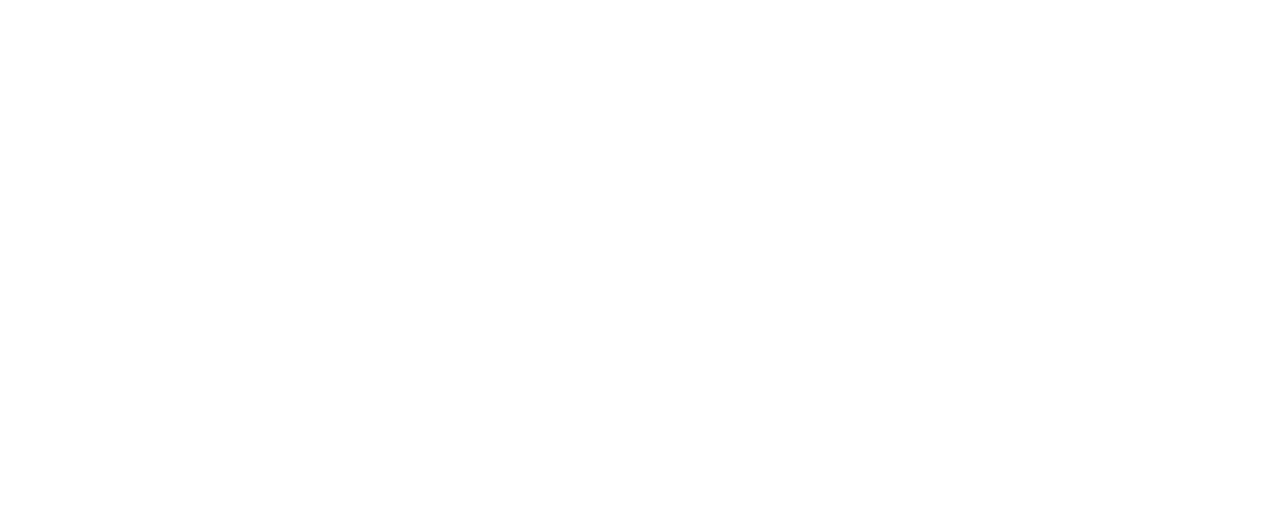
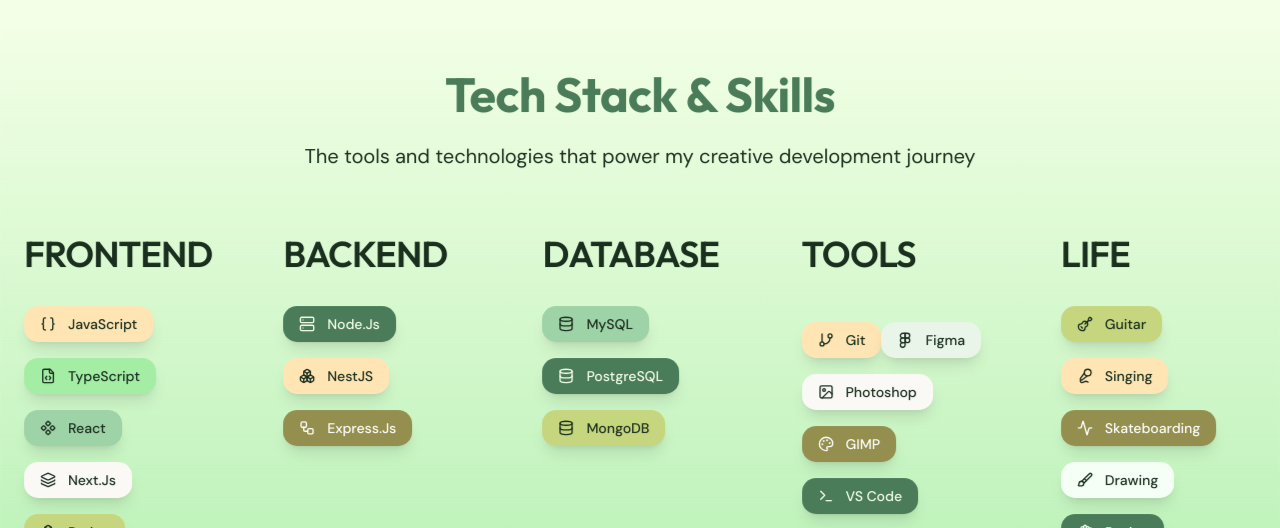
Before and after one commit to thadlubo/portfolio-website, a React (Vite) app: page /portfolio-website/journey in a window 1280 px wide. Shown: the part 2272-2800 px from the top of the page. Before the commit the page ends 2158 px from the top, so only its background shows below. Built offline with nearby package versions, Linux system fonts and the light colour scheme.

Commit message:
added tech stack in journey page

```diff
--- a/src/components/ProjectModal.tsx
+++ b/src/components/ProjectModal.tsx
@@ -309,6 +309,7 @@
                         <div className="flex justify-between items-center mb-1">
                           <span className="font-medium">{c.name}</span>
                           <span className="text-xs text-muted-foreground">
+
                             {c.date}
                           </span>
                         </div>
@@ -320,7 +321,7 @@
               </div>
 
               {/* Comment Form */}
-              <div className="mt-6 border-t border-border pt-4">
+              <div className="mt-6 border-t border-border pt-2">
                 <form onSubmit={handleSubmit} className="flex flex-col gap-2">
                   <input
                     type="text"
--- /dev/null
+++ b/src/components/TechStack.tsx
@@ -0,0 +1,172 @@
+import { motion } from "framer-motion";
+import {
+  Code,
+  Palette,
+  Music,
+  Activity,
+  Guitar,
+  Brush,
+  Coffee,
+  Braces,
+  FileCode,
+  Component,
+  Boxes,
+  Layers,
+  Paintbrush,
+  Database,
+  Server,
+  Workflow,
+  GitBranch,
+  Figma,
+  ImageIcon,
+  Terminal,
+  Mic2,
+  Hand,
+  Dribbble,
+  Camera,
+  Video,
+} from "lucide-react";
+
+export default function TechStack() {
+  return (
+    <main className="z-0 min-h-screen">
+      <motion.section className="min-h-screen flex items-center relative py-10">
+        <div className="z-0 absolute inset-0 bg-gradient-to-b from-transparent to-pistachio-mint" />
+
+
+        <div className="container mx-auto px-6 relative z-10">
+          {/* Heading */}
+          <motion.div
+            className="text-center mb-16"
+            initial={{ y: 50, opacity: 0 }}
+            whileInView={{ y: 0, opacity: 1 }}
+            transition={{ duration: 0.8 }}
+            viewport={{ once: true }}
+          >
+            <h2 className="text-4xl lg:text-5xl mb-6 text-pistachio-dark font-bold">
+              Tech Stack & Skills
+            </h2>
+            <p className="text-xl text-muted-foreground max-w-3xl mx-auto">
+              The tools and technologies that power my creative development
+              journey
+            </p>
+          </motion.div>
+
+          {/* Tech Stack Grid */}
+          <div className="grid lg:grid-cols-5 gap-16 items-start">
+            {/* FRONTEND */}
+            <TechColumn
+              title="FRONTEND"
+              delay={0.1}
+              items={[
+                { name: "JavaScript", color: "bg-cream", text: "text-foreground", icon: Braces },
+                { name: "TypeScript", color: "bg-pistachio-mint", text: "text-foreground", icon: FileCode },
+                { name: "React", color: "bg-pistachio-medium", text: "text-foreground", icon: Component },
+                { name: "Next.Js", color: "bg-cream-soft", text: "text-foreground", icon: Layers },
+                { name: "Redux", color: "bg-pistachio-saturated", text: "text-foreground", icon: Boxes },
+                { name: "Tailwind CSS", color: "bg-pistachio-light", text: "text-foreground", icon: Paintbrush },
+                { name: "Framer Motion", color: "bg-pistachio-dark", text: "text-primary-foreground", icon: Activity },
+                { name: "Sass", color: "bg-cream", text: "text-foreground", icon: Palette },
+                { name: "Bootstrap", color: "bg-pistachio-shell", text: "text-white", icon: Code },
+              ]}
+            />
+
+            {/* BACKEND */}
+            <TechColumn
+              title="BACKEND"
+              delay={0.2}
+              items={[
+                { name: "Node.Js", color: "bg-pistachio-dark", text: "text-primary-foreground", icon: Server },
+                { name: "NestJS", color: "bg-cream", text: "text-foreground", icon: Boxes },
+                { name: "Express.Js", color: "bg-pistachio-shell", text: "text-white", icon: Workflow },
+              ]}
+            />
+
+            {/* DATABASE */}
+            <TechColumn
+              title="DATABASE"
+              delay={0.3}
+              items={[
+                { name: "MySQL", color: "bg-pistachio-medium", text: "text-foreground", icon: Database },
+                { name: "PostgreSQL", color: "bg-pistachio-dark", text: "text-primary-foreground", icon: Database },
+                { name: "MongoDB", color: "bg-pistachio-saturated", text: "text-foreground", icon: Database },
+              ]}
+            />
+
+            {/* TOOLS */}
+            <TechColumn
+              title="TOOLS"
+              delay={0.4}
+              items={[
+                { name: "Git", color: "bg-cream", text: "text-foreground", icon: GitBranch },
+                { name: "Figma", color: "bg-pistachio-soft", text: "text-foreground", icon: Figma },
+                { name: "Photoshop", color: "bg-cream-soft", text: "text-foreground", icon: ImageIcon },
+                { name: "GIMP", color: "bg-pistachio-shell", text: "text-white", icon: Palette },
+                { name: "VS Code", color: "bg-pistachio-dark", text: "text-primary-foreground", icon: Terminal },
+              ]}
+            />
+
+            {/* LIFE */}
+            <TechColumn
+              title="LIFE"
+              delay={0.5}
+              items={[
+                { name: "Guitar", color: "bg-pistachio-saturated", text: "text-foreground", icon: Guitar },
+                { name: "Singing", color: "bg-cream", text: "text-foreground", icon: Mic2 },
+                { name: "Skateboarding", color: "bg-pistachio-shell", text: "text-white", icon: Activity },
+                { name: "Drawing", color: "bg-pistachio-light", text: "text-foreground", icon: Brush },
+                { name: "Boxing", color: "bg-pistachio-dark", text: "text-primary-foreground", icon: Hand },
+                { name: "Basketball", color: "bg-cream", text: "text-foreground", icon: Dribbble },
+                { name: "Dancing", color: "bg-pistachio-soft", text: "text-foreground", icon: Music },
+                { name: "Photography", color: "bg-pistachio-medium", text: "text-foreground", icon: Camera },
+                { name: "Videography", color: "bg-cream-soft", text: "text-foreground", icon: Video },
+              ]}
+            />
+          </div>
+        </div>
+      </motion.section>
+    </main>
+  );
+}
+
+function TechColumn({
+  title,
+  items,
+  delay,
+}: {
+  title: string;
+  items: { name: string; color: string; text: string; icon: any }[];
+  delay: number;
+}) {
+  return (
+    <motion.div
+      className="space-y-8"
+      initial={{ y: 50, opacity: 0 }}
+      whileInView={{ y: 0, opacity: 1 }}
+      transition={{ duration: 0.8, delay }}
+      viewport={{ once: true }}
+    >
+      <h3 className="text-4xl text-muted-foreground tracking-tight font-semibold">
+        {title}
+      </h3>
+      <div className="space-y-4">
+        {items.map((tech, index) => (
+          <motion.div
+            key={tech.name}
+            className={`inline-flex items-center gap-3 px-4 py-2 ${tech.color} ${tech.text} font-medium text-sm rounded-lg shadow-lg`}
+            initial={{ scale: 0, opacity: 0 }}
+            whileInView={{ scale: 1, opacity: 1 }}
+            transition={{
+              delay: delay + index * 0.05,
+              type: "spring",
+            }}
+            viewport={{ once: true }}
+          >
+            <tech.icon className="w-4 h-4" />
+            <span>{tech.name}</span>
+          </motion.div>
+        ))}
+      </div>
+    </motion.div>
+  );
+}
--- a/src/pages/Journey.tsx
+++ b/src/pages/Journey.tsx
@@ -1,6 +1,7 @@
 import { motion, useScroll, useTransform, useInView } from 'motion/react';
 import { useRef, useState, useEffect } from 'react';
 import { ImageWithFallback } from '../components/ImageWithFallback';
+import TechStack from '../components/TechStack';
 
 export default function JourneyPage() {
   const containerRef = useRef<HTMLDivElement>(null);
@@ -193,10 +194,10 @@
                   <motion.div
                     className="bg-card border border-border rounded-xl overflow-hidden shadow-lg hover:shadow-xl transition-shadow duration-300 cursor-pointer"
                     onClick={() => toggleExpanded(index)}
-                    whileHover={{ y: -2 }}
+                    whileHover={{ y: -10 }}
                     initial={{ opacity: 0, y: 20 }}
                     whileInView={{ opacity: 1, y: 0 }}
-                    transition={{ duration: 0.6, delay: index * 0.1 + 0.4 }}
+                    transition={{ duration: 0.4, delay: index * 0.1 + 0.4 }}
                     viewport={{ once: true }}
                   >
                     {/* Image with overlay */}
@@ -273,6 +274,10 @@
           </div>
         </div>
       </div>
+      <div className="mt-32">
+        <TechStack />
+      </div>
     </motion.div>
+
   );
 }
```
